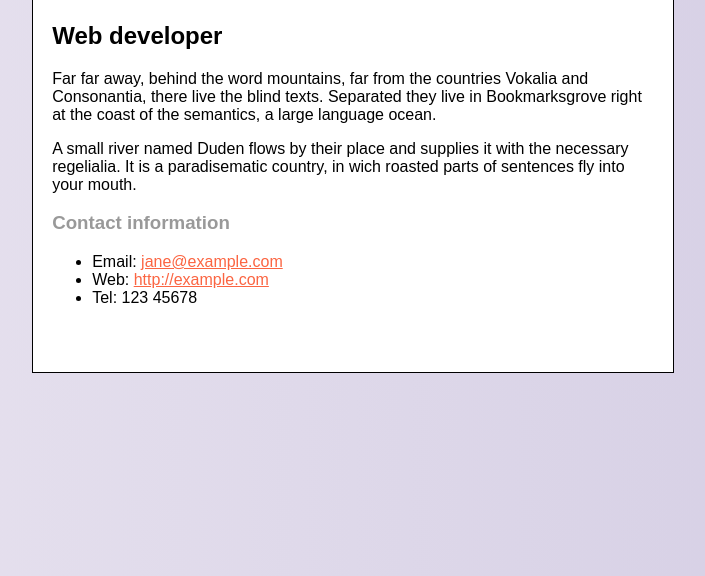
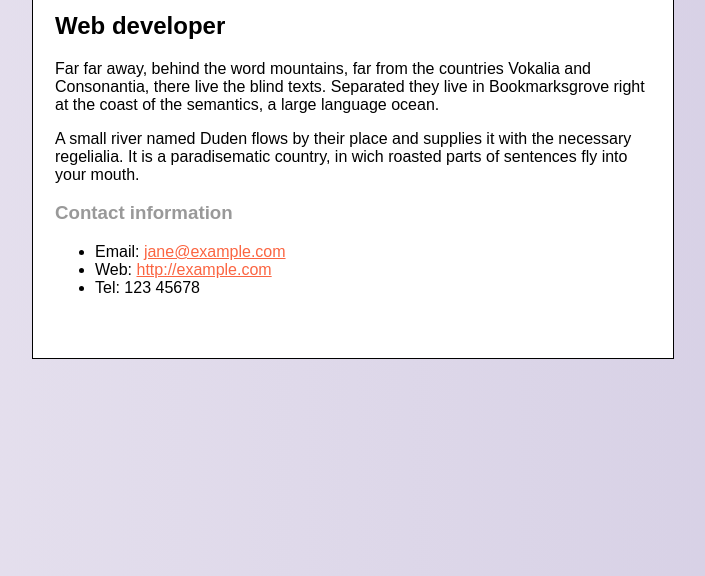
Before and after one commit to 2022-SEMII-DESIV-G2/hernandez-ambar, a plain HTML site: page lab6/index.html in a window 1280 px wide. Shown: the part 340-916 px from the top of the page, without its empty margins (287-992 px from the left). Drawn offline with Linux system fonts and the light colour scheme.

Commit message:
subiendo lab6 (#17)

```diff
--- a/lab6/style.css
+++ b/lab6/style.css
@@ -32,8 +32,8 @@ h1{
 }
 .body{
     font-family: Arial;
-
-    padding: 3%;
+    padding: 10px;
+    margin: -15px 12px 5px ;
 }
 h3{
     font-family: Arial;
```
